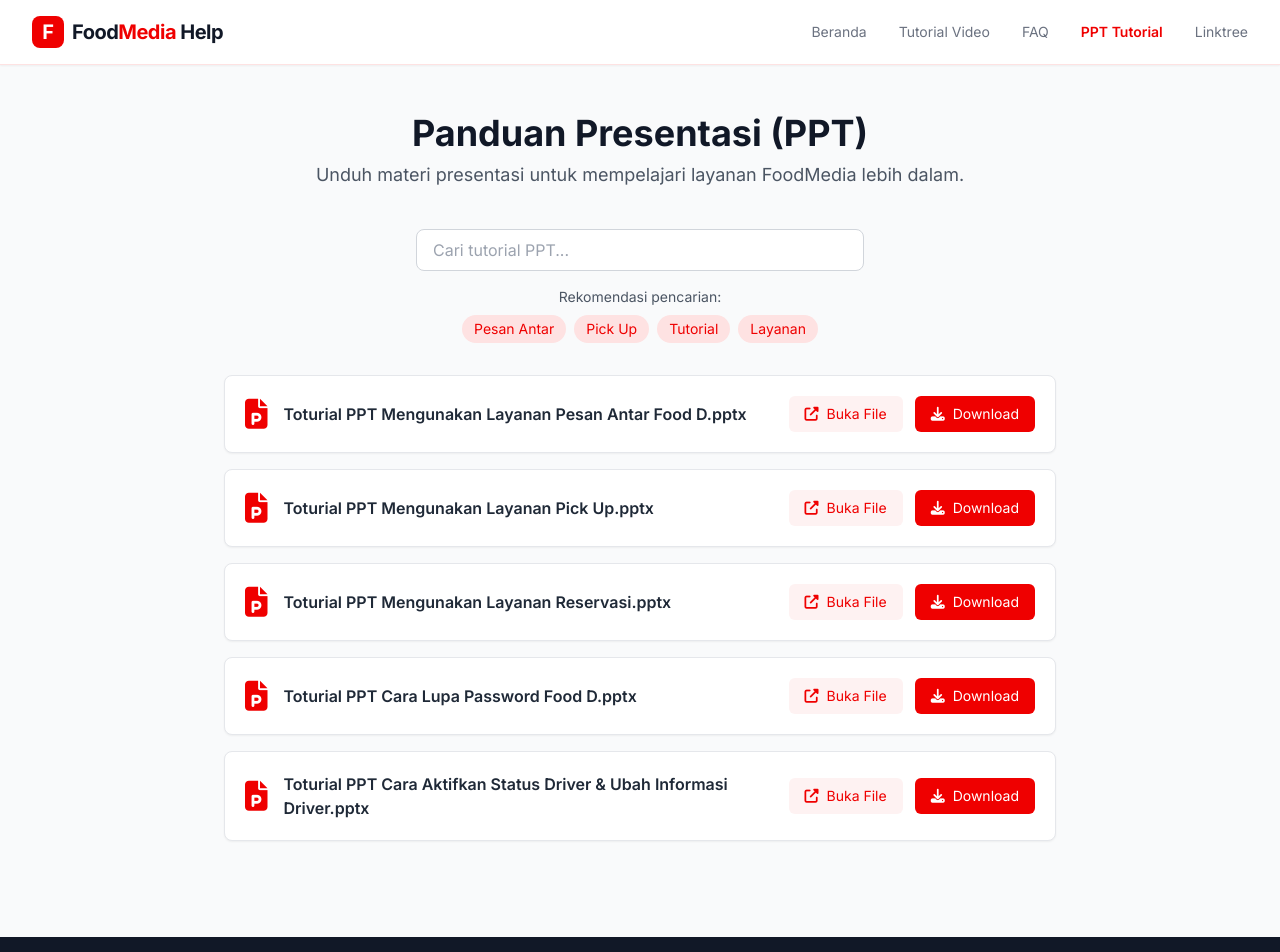
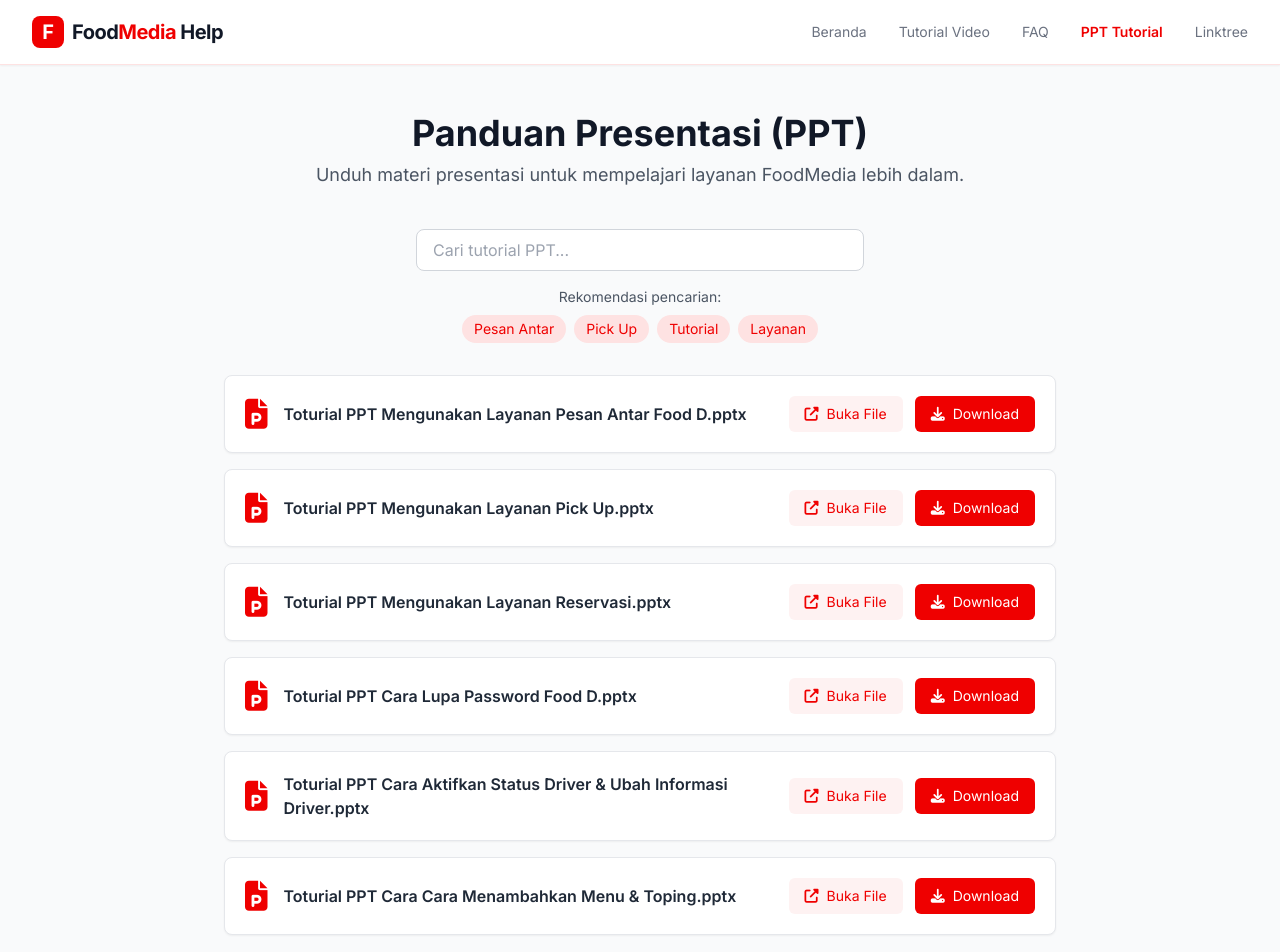
Before and after one commit to toolsfoodmedia-web/Toturial, a website: page ppt-tutorial.html in a window 1280 px wide. Shown: the top 952 px of the page. Drawn offline with nearby package versions, Linux system fonts and the light colour scheme.

Commit message:
Update ppt-tutorial.html
Signed-off-by: Foodmedia Indonesia <toolsfoodmedia@gmail.com>

```diff
--- a/ppt-tutorial.html
+++ b/ppt-tutorial.html
@@ -173,6 +173,23 @@
                     </a>
                 </div>
             </div>
+
+              <!-- Contoh Item 6 -->
+            <div class="bg-white border border-gray-200 rounded-lg p-5 shadow-sm flex flex-col sm:flex-row sm:items-center sm:justify-between gap-4">
+                <div class="flex items-center gap-4">
+                    <i class="fas fa-file-powerpoint text-3xl text-food-primary"></i>
+                    <h3 class="font-semibold text-gray-800">Toturial PPT Cara Cara Menambahkan Menu & Toping.pptx</h3>
+                </div>
+                <div class="flex-shrink-0 flex gap-3">
+                    <a href="https://docs.google.com/presentation/d/1Jkkh2gywOOfNGa13vkLIsu3punc5OgCt/edit?usp=drive_link&ouid=109970452406468218490&rtpof=true&sd=true" target="_blank" class="inline-flex items-center gap-2 px-4 py-2 text-sm font-medium text-food-primary bg-red-50 rounded-md hover:bg-red-100 transition">
+                        <i class="fas fa-external-link-alt"></i> Buka File
+                    </a>
+                    <a href="https://docs.google.com/presentation/d/1Jkkh2gywOOfNGa13vkLIsu3punc5OgCt/export/pptx" class="inline-flex items-center gap-2 px-4 py-2 text-sm font-medium text-white bg-food-primary rounded-md hover:bg-food-dark transition">
+                        <i class="fas fa-download"></i> Download
+                    </a>
+                </div>
+            </div>
+
         </div>
     </main>
 
```
